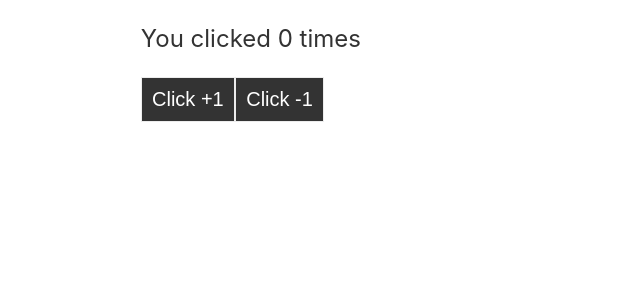
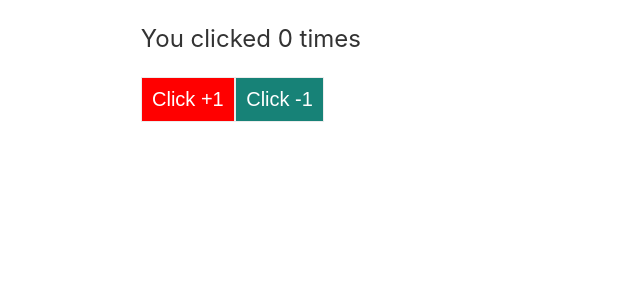
Before and after one commit to GoJeongEun/react, a React (Create React App) app: page / in a window 1280 px wide. Shown: the top 300 px of the page, without its empty margins (0-640 px from the left). Built offline with nearby package versions, Linux system fonts and the light colour scheme.

Commit message:
react1203

```diff
--- a/src/App.js
+++ b/src/App.js
@@ -6,7 +6,14 @@ const btnStyle = {
     color: "white",
     padding: "1%",
     border: "1px solid #ececec",
-    background: "#333",
+    background: "#ff0000",
+    fontSize: "1.25rem",
+  }
+  const btnStyleR = {
+    color: "white",
+    padding: "1%",
+    border: "1px solid #ececec",
+    background: "#178277",
     fontSize: "1.25rem",
   }
 
@@ -44,7 +51,7 @@ function App() {
       <button style={btnStyle} onClick={() => setCount(count + 1)}>
         Click +1
       </button>
-      <button style={btnStyle} onClick={() => setCount(count - 1)}>
+      <button style={btnStyleR} onClick={() => setCount(count - 1)}>
         Click -1
       </button>
     </div>
```
